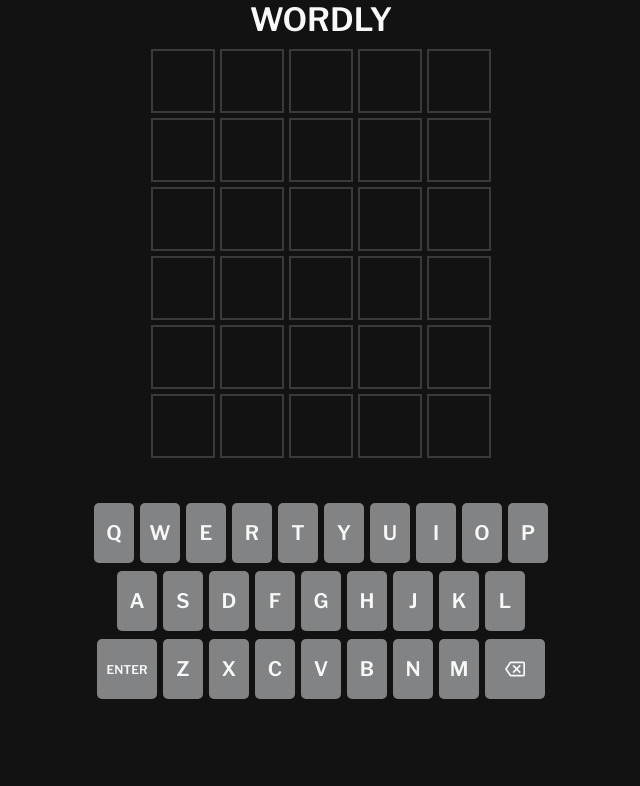
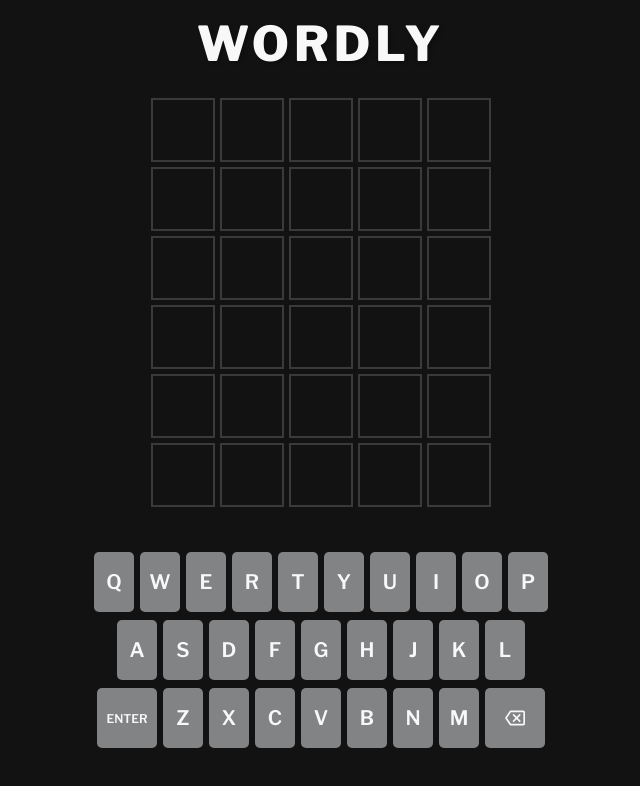
Before and after one commit to MathewX470/Wordly, a React (Vite) app: page / in a window 1280 px wide. Shown: the top 786 px of the page, without its empty margins (319-959 px from the left). Built offline with nearby package versions, Linux system fonts and the light colour scheme.

Commit message:
fix: adjust title styles for improved readability

```diff
--- a/src/styles/Wordle.scss
+++ b/src/styles/Wordle.scss
@@ -11,7 +11,12 @@
 
 .title {
   text-transform: uppercase;
-  font-size: xx-large;
+  font-size: 3rem;
+  font-weight: 800;
+  letter-spacing: 0.1em;
+  color: #f8f8f8;
+  margin: 15px 0;
+  text-shadow: 2px 2px 4px rgba(0, 0, 0, 0.3);
 }
 
 .notification {
```
